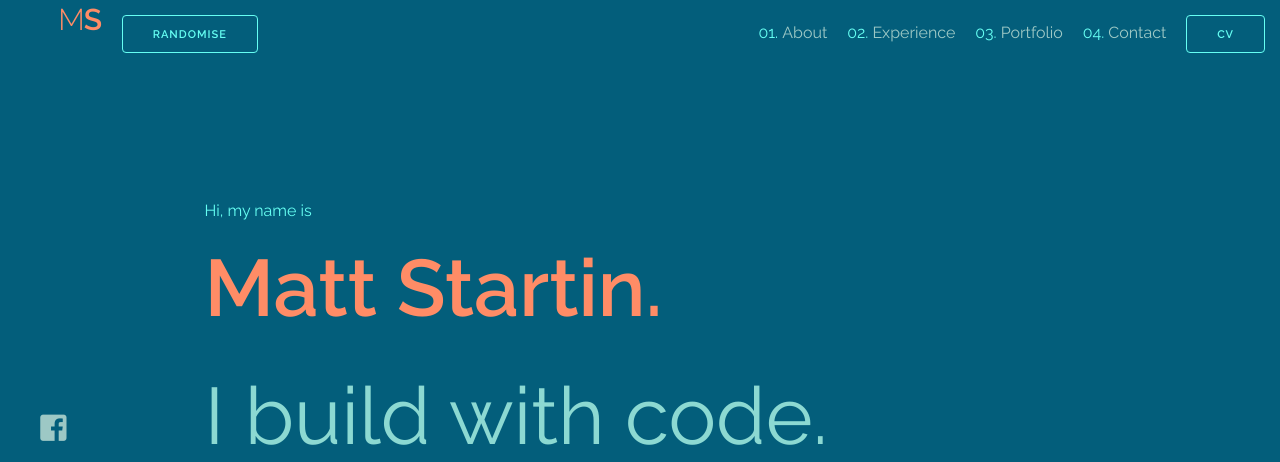
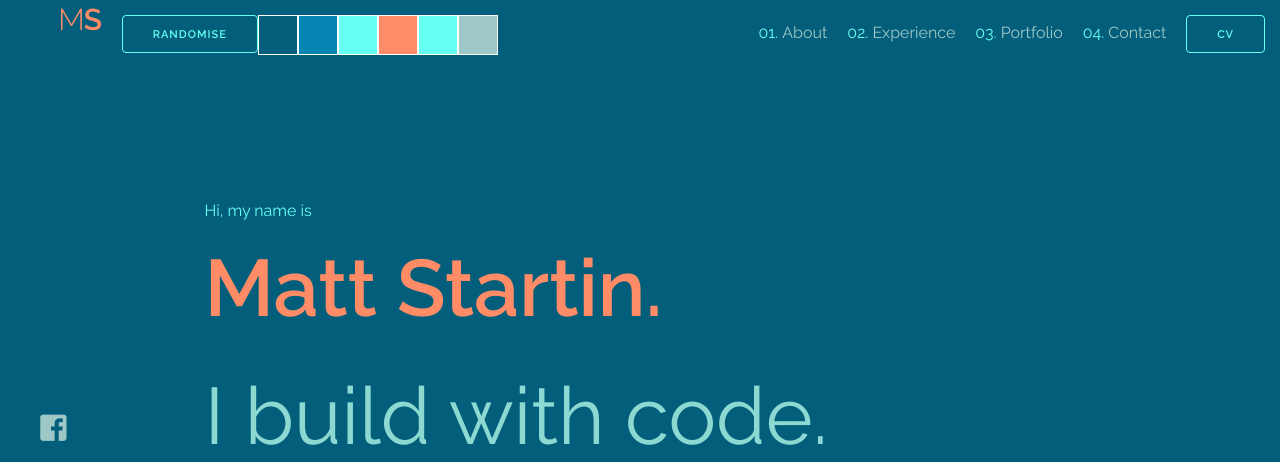
Before and after one commit to mattstartin/website-v2, a PHP site: page / in a window 1280 px wide. Shown: the top 462 px of the page. Run offline with PHP 8.4, Linux system fonts and the light colour scheme; some libraries are stand-ins or nearby versions.

Commit message:
Show pallete as squares

```diff
--- a/css/test.css
+++ b/css/test.css
@@ -14,10 +14,18 @@
     --text-s: 16px;
 }
 
+.colourBg { color: var(--background) }
+.colourTint { color: var(--background-tint2) }
 .colourContrast { color: var(--text-contrast) }
 .colourHighlight { color: var(--text-highlight) }
 .colourMain { color: var(--text-main) }
 .colourSub { color: var(--text-sub) }
+.bgBg { background-color: var(--background) }
+.bgTint { background-color: var(--background-tint2) }
+.bgContrast { background-color: var(--text-contrast) }
+.bgHl { background-color: var(--text-highlight) }
+.bgMain { background-color: var(--text-main) }
+.bgSub { background-color: var(--text-sub) }
 
 body { background-color: var(--background) }
 
@@ -28,11 +36,13 @@ body { background-color: var(--background) }
 .textS { font-size: var(--text-s)}
 .italics { font-style: italic;}
 .bold { font-weight: bold;}
+
 /* Elements */
 .ctaButton { border: solid 1px var(--text-highlight); color: var(--text-highlight); font-weight: bold  }
 .ctaButton:hover { background-color: var(--text-highlight); border: solid 1px var(--text-contrast); color: var(--text-sub);}
 .photoContainer { margin-top: 10vh }
 .photo { width: 100%; border: solid 1px var(--text-contrast); padding: 1em;}
+.colourBox { height: 38px; width: 38px; border: solid 1px white;}
 
 /* Layout */
 .plainText { text-decoration: none; }
--- a/index.html
+++ b/index.html
@@ -65,6 +65,14 @@
             <div class="container">
                 <div class="row right padded">
                     <a class="button floatleft ctaButton" onClick="themeClick()">Randomise</a>
+
+                    <span id="schema-bg" class="colourBox floatleft bgBg"></span>
+                    <span id="schema-tint" class="colourBox floatleft bgTint"></span>
+                    <span id="schema-hl" class="colourBox floatleft bgHl"></span>
+                    <span id="schema-cont" class="colourBox floatleft bgContrast"></span>
+                    <span id="schema-main" class="colourBox floatleft bgHl"></span>
+                    <span id="schema-sub" class="colourBox floatleft bgSub"></span>
+
                     <a class="plainText" href="#about"><div class="inline colourHighlight textS">01. </div><div class="navItem colourSub textS">About</div></a>
                     <a class="plainText" href="#experience"><div class="inline colourHighlight textS">02. </div><div class="navItem colourSub textS">Experience</div></a>
                     <a class="plainText" href="#portfolio"><div class="inline colourHighlight textS">03. </div><div class="navItem colourSub textS">Portfolio</div></a>
--- a/js/index.js
+++ b/js/index.js
@@ -17,10 +17,25 @@ function companyClick(name) {
 
 function themeClick() {
     var bodyStyles = document.body.style;
-    bodyStyles.setProperty('--background', '#'+Math.floor(Math.random()*16777215).toString(16));
-    bodyStyles.setProperty('--background-tint2', '#'+Math.floor(Math.random()*16777215).toString(16));
-    bodyStyles.setProperty('--text-highlight', '#'+Math.floor(Math.random()*16777215).toString(16));
-    bodyStyles.setProperty('--text-contrast', '#'+Math.floor(Math.random()*16777215).toString(16));
-    bodyStyles.setProperty('--text-main', '#'+Math.floor(Math.random()*16777215).toString(16));
-    bodyStyles.setProperty('--text-sub', '#'+Math.floor(Math.random()*16777215).toString(16));
+    var bgColour = Math.floor(Math.random()*16777215).toString(16);
+    var tintColour = Math.floor(Math.random()*16777215).toString(16);
+    var hlColour = Math.floor(Math.random()*16777215).toString(16);
+    var contColour = Math.floor(Math.random()*16777215).toString(16);
+    var mainColour = Math.floor(Math.random()*16777215).toString(16);
+    var subColour = Math.floor(Math.random()*16777215).toString(16);
+
+    bodyStyles.setProperty('--background', '#'+bgColour);
+    bodyStyles.setProperty('--background-tint2', '#'+tintColour);
+    bodyStyles.setProperty('--text-highlight', '#'+hlColour);
+    bodyStyles.setProperty('--text-contrast', '#'+contColour);
+    bodyStyles.setProperty('--text-main', '#'+mainColour);
+    bodyStyles.setProperty('--text-sub', '#'+subColour);
+
+    document.getElementById('schema-bg').setAttribute('style', 'background-color: #' + bgColour);
+    document.getElementById('schema-tint').setAttribute('style', 'background-color: #' + tintColour);
+    document.getElementById('schema-hl').setAttribute('style', 'background-color: #' + hlColour);
+    document.getElementById('schema-cont').setAttribute('style', 'background-color: #' + contColour);
+    document.getElementById('schema-main').setAttribute('style', 'background-color: #' + mainColour);
+    document.getElementById('schema-sub').setAttribute('style', 'background-color: #' + subColour);
+
 }
```
